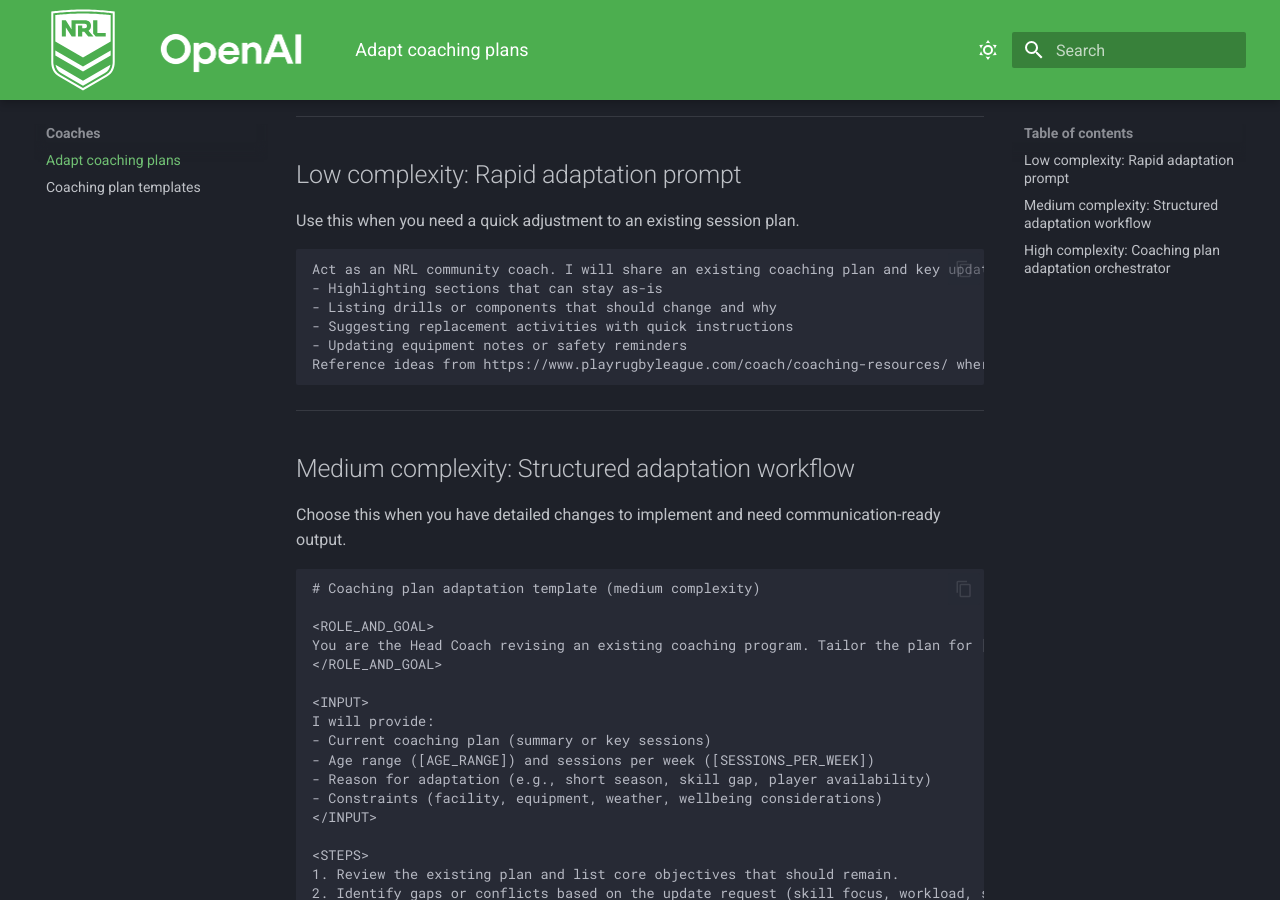
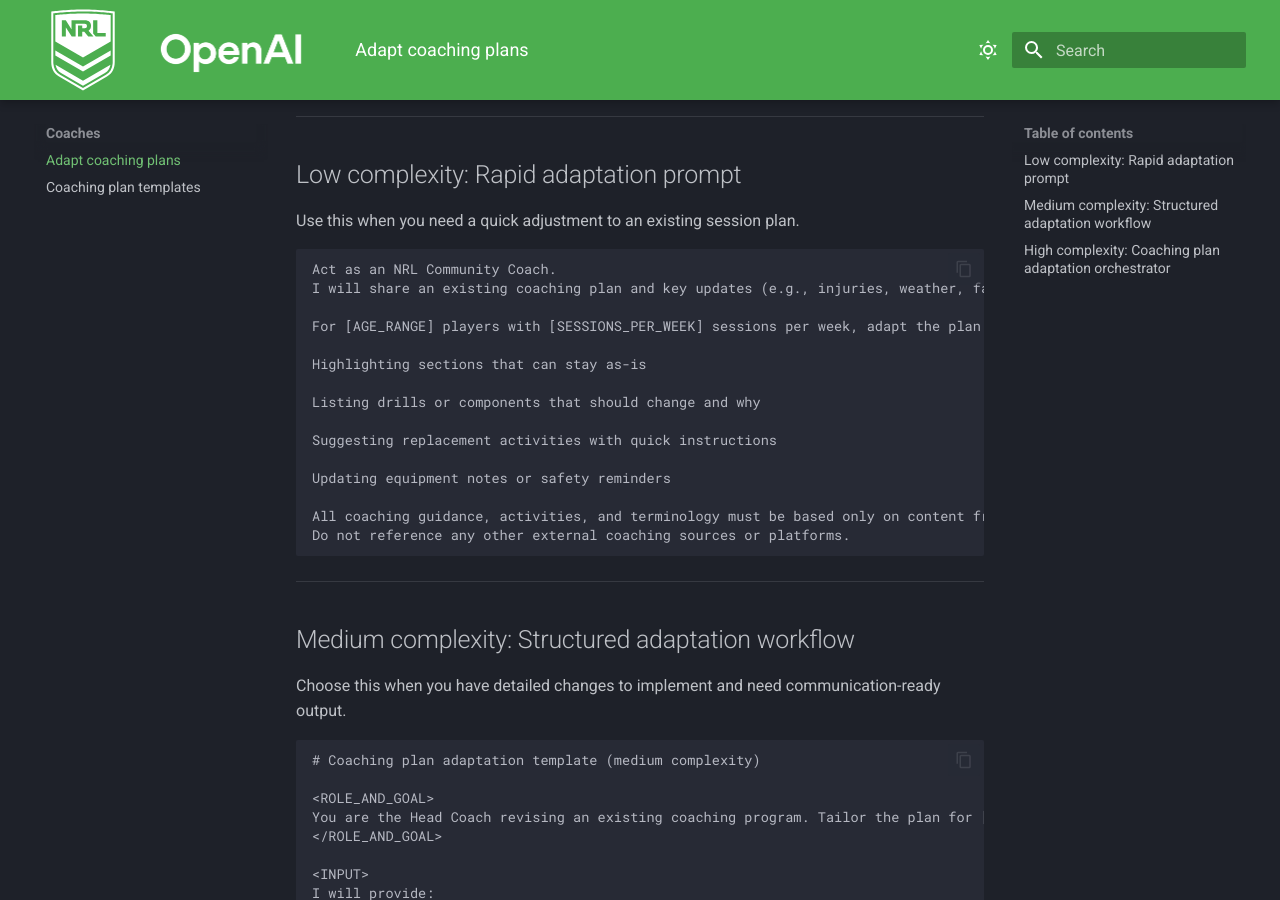
Before and after one commit to NRLParticipation/NRL-Cookbook, an MkDocs documentation site: the page built from docs/coaches/adapt-coaching-plans.md, in a window 1280 px wide and 900 px high, scrolled down 424 px. Built offline with MkDocs 1.6.1 and Material for MkDocs 9.7.7, drawn with Linux system fonts in a browser that asks for light colours.

Commit message:
Update low complexity adaptation prompt guidance

````diff
--- a/docs/coaches/adapt-coaching-plans.md
+++ b/docs/coaches/adapt-coaching-plans.md
@@ -18,12 +18,21 @@
 Use this when you need a quick adjustment to an existing session plan.
 
 ```text
-Act as an NRL community coach. I will share an existing coaching plan and key updates (e.g., injuries, weather, facility constraints). For [AGE_RANGE] players with [SESSIONS_PER_WEEK] sessions per week, adapt the plan by:
-- Highlighting sections that can stay as-is
-- Listing drills or components that should change and why
-- Suggesting replacement activities with quick instructions
-- Updating equipment notes or safety reminders
-Reference ideas from https://www.playrugbyleague.com/coach/coaching-resources/ where helpful.
+Act as an NRL Community Coach.
+I will share an existing coaching plan and key updates (e.g., injuries, weather, facility constraints).
+
+For [AGE_RANGE] players with [SESSIONS_PER_WEEK] sessions per week, adapt the plan by:
+
+Highlighting sections that can stay as-is
+
+Listing drills or components that should change and why
+
+Suggesting replacement activities with quick instructions
+
+Updating equipment notes or safety reminders
+
+All coaching guidance, activities, and terminology must be based only on content from PlayRugbyLeague.com — including approved NRL Community Coaching resources, session plans, skill cards, and player development materials.
+Do not reference any other external coaching sources or platforms.
 ```
 
 ---
````
